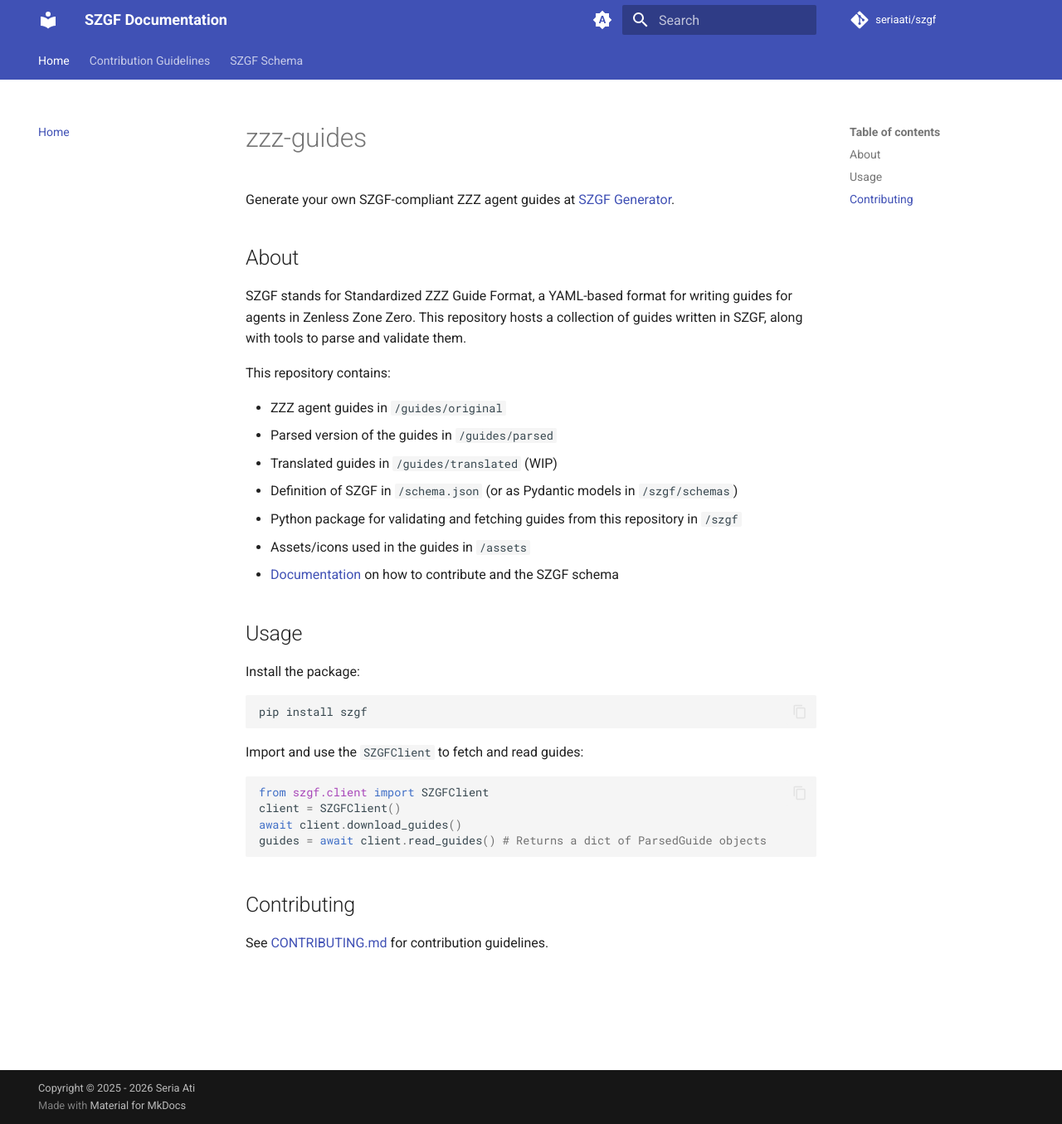
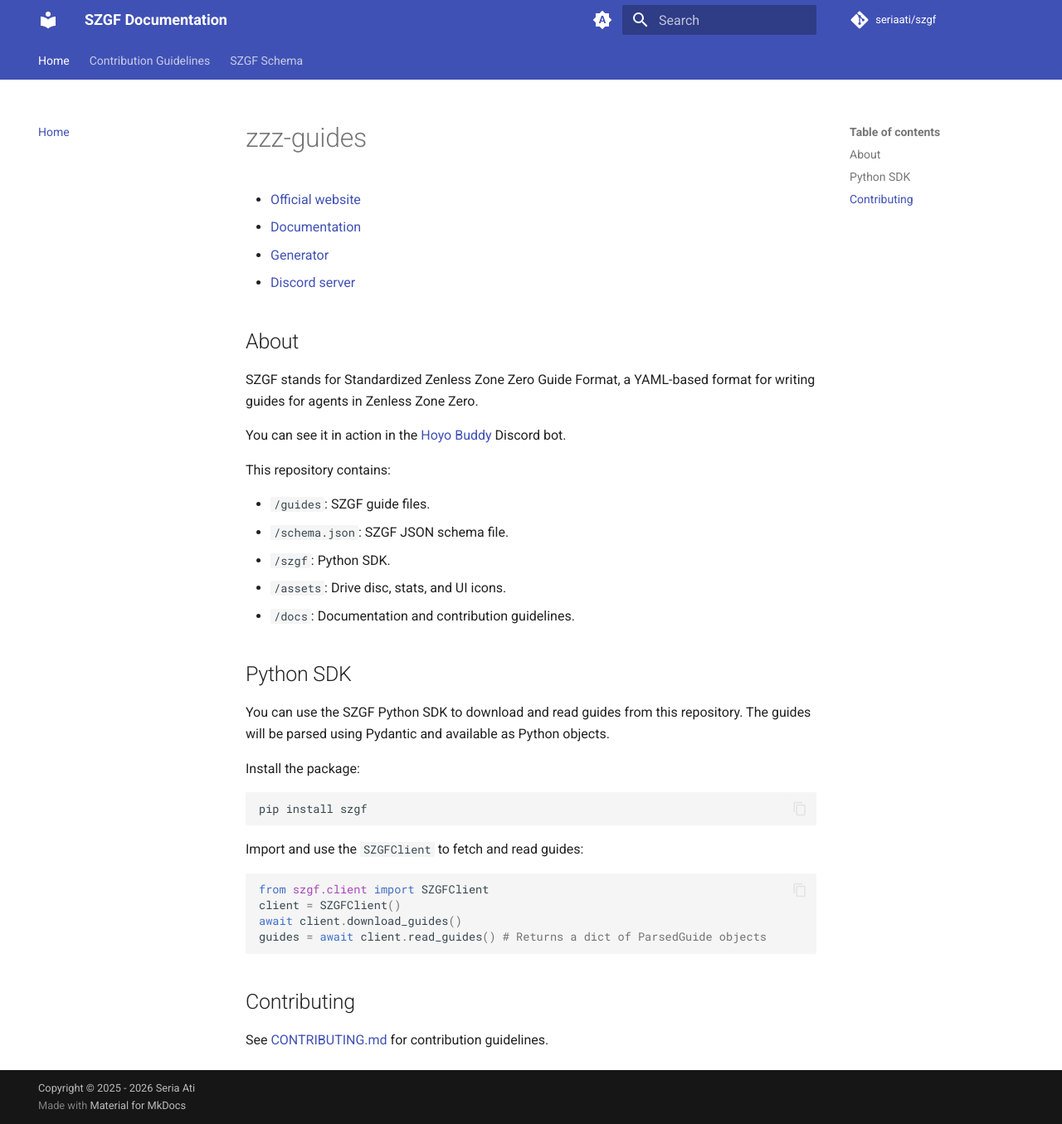
Before and after one commit to seriaati/zzz-guides, an MkDocs documentation site: the page built from docs/README.md, in a window 1280 px wide and 1355 px high. Shown: the whole window at 83% size. Built offline with MkDocs 1.6.1 and Material for MkDocs 9.7.7, drawn with Linux system fonts in a browser that asks for light colours; comment, search, counter and statistics services are not loaded.

Commit message:
docs: Update README and contribution guideliens

```diff
--- a/docs/README.md
+++ b/docs/README.md
@@ -1,22 +1,27 @@
 # zzz-guides
 
-Generate your own SZGF-compliant ZZZ agent guides at [SZGF Generator](https://szgf.seria.moe/).
+- [Official website](https://szgf.seria.moe)
+- [Documentation](https://docs.szgf.seria.moe)
+- [Generator](https://generator.szgf.seria.moe)
+- [Discord server](https://link.seria.moe/hb-dc)
 
 ## About
 
-SZGF stands for Standardized ZZZ Guide Format, a YAML-based format for writing guides for agents in Zenless Zone Zero. This repository hosts a collection of guides written in SZGF, along with tools to parse and validate them.
+SZGF stands for Standardized Zenless Zone Zero Guide Format, a YAML-based format for writing guides for agents in Zenless Zone Zero.
+
+You can see it in action in the [Hoyo Buddy](https://hb.seria.moe) Discord bot.
 
 This repository contains:
 
-- ZZZ agent guides in `/guides/original`
-- Parsed version of the guides in `/guides/parsed`
-- Translated guides in `/guides/translated` (WIP)
-- Definition of SZGF in `/schema.json` (or as Pydantic models in `/szgf/schemas`)
-- Python package for validating and fetching guides from this repository in `/szgf`
-- Assets/icons used in the guides in `/assets`
-- [Documentation](https://gh.seria.moe/zzz-guides/) on how to contribute and the SZGF schema
+- `/guides`: SZGF guide files.
+- `/schema.json`: SZGF JSON schema file.
+- `/szgf`: Python SDK.
+- `/assets`: Drive disc, stats, and UI icons.
+- `/docs`: Documentation and contribution guidelines.
 
-## Usage
+## Python SDK
+
+You can use the SZGF Python SDK to download and read guides from this repository. The guides will be parsed using Pydantic and available as Python objects.
 
 Install the package:
 
@@ -35,4 +40,4 @@ guides = await client.read_guides() # Returns a dict of ParsedGuide objects
 
 ## Contributing
 
-See [CONTRIBUTING.md](https://gh.seria.moe/zzz-guides/CONTRIBUTING.md) for contribution guidelines.
+See [CONTRIBUTING.md](https://docs.szgf.seria.moe/CONTRIBUTING/) for contribution guidelines.
```
Also changed, not shown: docs/CONTRIBUTING.md (+1 -27 lines).
